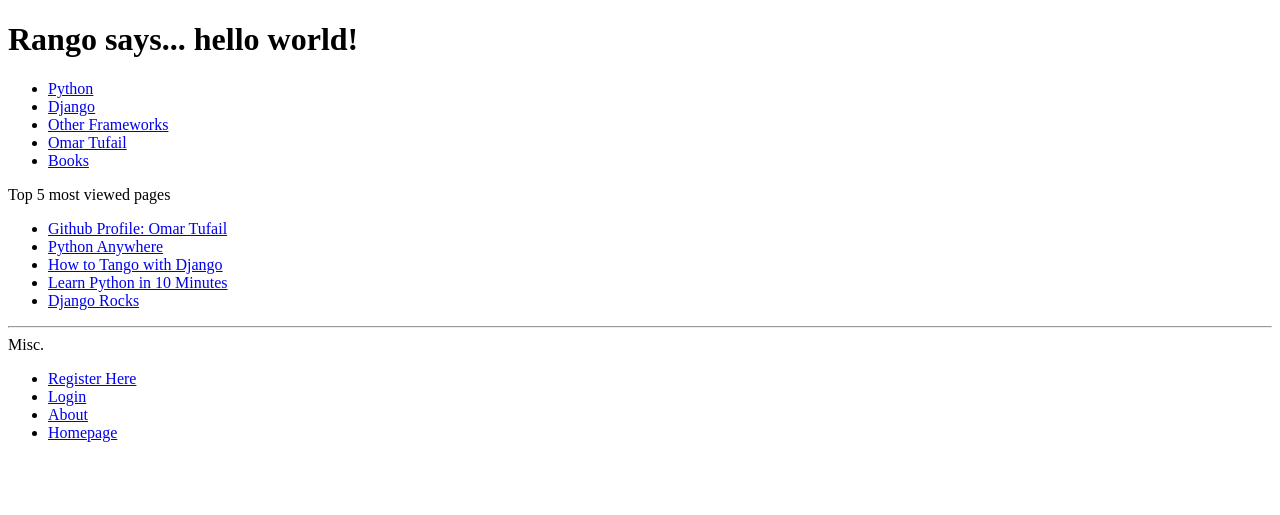
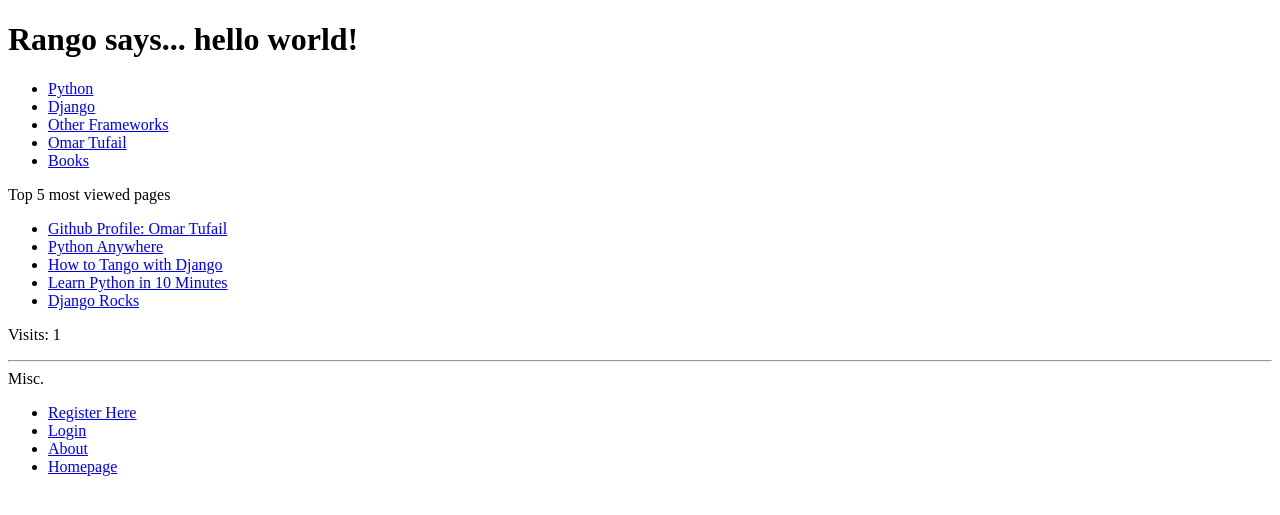
Before and after one commit to 2027205T/tango_with_django, a Django app: page /rango/ in a window 1280 px wide. Shown: the top 515 px of the page. Run offline with Django 3.2, Linux system fonts and the light colour scheme; data comes from the database, SQL or seed files in the repository; both versions use the stored data as it was after the commit.

Commit message:
Chapter 11 - completed

```diff
--- a/tango_with_django_project/rango/views.py
+++ b/tango_with_django_project/rango/views.py
@@ -8,24 +8,52 @@
 from django.http import HttpResponseRedirect, HttpResponse
 from django.contrib.auth.decorators import login_required
 from django.contrib.auth import logout
+from datetime import datetime
 
 @login_required
 def restricted(request):
 	# Take the user back to the homepage.
     return HttpResponseRedirect('/rango/restricted.html')
 
+def manageCookies(request, context_dict):
+
+    visits = request.session.get('visits')
+    if not visits:
+        visits = 1
+    reset_last_visit_time = False
+
+    last_visit = request.session.get('last_visit')
+    if last_visit:
+        last_visit_time = datetime.strptime(last_visit[:-7], "%Y-%m-%d %H:%M:%S")
+
+        if (datetime.now() - last_visit_time).seconds > 0:
+            # ...reassign the value of the cookie to +1 of what it was before...
+            visits = visits + 1
+            # ...and update the last visit cookie, too.
+            reset_last_visit_time = True
+    else:
+        # Cookie last_visit doesn't exist, so create it to the current date/time.
+        reset_last_visit_time = True
+
+    if reset_last_visit_time:
+        request.session['last_visit'] = str(datetime.now())
+        request.session['visits'] = visits
+    context_dict['visits'] = visits
+
+    return context_dict
+
 def index(request):
 
-    # Query the database for a list of ALL categories currently stored.
-    # Order the categories by no. likes in descending order.
-    # Retrieve the top 5 only - or all if less than 5.
-    # Place the list in our context_dict dictionary which will be passed to the template engine.
-    category_list = Category.objects.order_by('-likes')[:5]
-    page_list = Page.objects.order_by('-views')[:5]
-    context_dict = {'categories': category_list, 'pages': page_list}
+	category_list = Category.objects.order_by('-likes')[:5]
+	page_list = Page.objects.order_by('-views')[:5]
 
-    # Render the response and send it back!
-    return render(request, 'rango/index.html', context_dict)
+	context_dict = {'categories': category_list, 'pages': page_list}
+
+	context_dict = manageCookies(request, context_dict)
+
+	response = render(request,'rango/index.html', context_dict)
+
+	return response
 
 def about(request):
 
@@ -33,10 +61,16 @@
     # Note the key boldmessage is the same as {{ boldmessage }} in the template!
     context_dict = {'boldmessage': "sorry :)"}
 
+	# If the visits session varible exists, take it and use it.
+	# If it doesn't, we haven't visited the site so set the count to zero.
+    if request.session.get('visits'):
+	    context_dict['visits'] = request.session.get('visits')
+    else:
+	    context_dict['visits'] = 0
+
     # Return a rendered response to send to the client.
     # We make use of the shortcut function to make our lives easier.
     # Note that the first parameter is the template we wish to use.
-
     return render(request, 'rango/about/index.html', context_dict)
 
 def category(request, category_name_slug):
--- a/tango_with_django_project/templates/rango/about/index.html
+++ b/tango_with_django_project/templates/rango/about/index.html
@@ -8,6 +8,8 @@
         <h1>Hey! This is the about page...</h1>
         This tutorial has been put together by:<ul><li>Name: Omar Tufail</li><li>GUID: 2027205</li></ul><br /><br />
         <img src="{% static "images/omar.jpg" %}" alt="Picture of Omar Tufail" />
-    </body>
+		<p>Visits: {{ visits }}</p>
+
+</body>
 
 {% endblock %}
--- a/tango_with_django_project/templates/rango/index.html
+++ b/tango_with_django_project/templates/rango/index.html
@@ -33,4 +33,6 @@
             <strong>There are no pages present.</strong>
         {% endif %}
 
+		<p>Visits: {{ visits }}</p>
+
 {% endblock %}
```
Also changed, not shown: tango_with_django_project/db.sqlite3, 1 other file.
